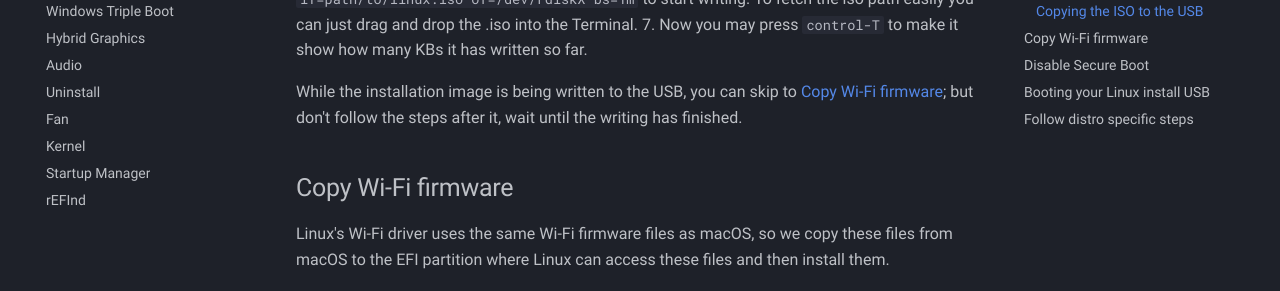
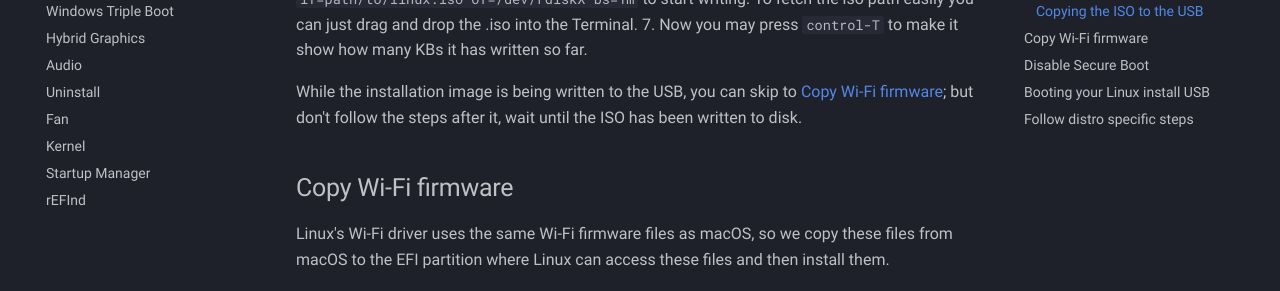
Before and after one commit to t2linux/wiki, an MkDocs documentation site: the page built from docs/guides/preinstall.md, in a window 1280 px wide and 900 px high, scrolled down 1565 px. Shown: the part 178-469 px from the top of the window. Built offline with MkDocs 1.6.1 and Material for MkDocs 9.7.7, drawn with Linux system fonts in a browser that asks for light colours; comment, search, counter and statistics services are not loaded.

Commit message:
Updated "has been written"

```diff
--- a/docs/guides/preinstall.md
+++ b/docs/guides/preinstall.md
@@ -45,7 +45,7 @@ Or you can use the macOS terminal:
 6. Run `sudo dd if=path/to/linux.iso of=/dev/rdiskX bs=1m` to start writing. To fetch the iso path easily you can just drag and drop the .iso into the Terminal.
 7. Now you may press `control-T` to make it show how many KBs it has written so far.
 
-While the installation image is being written to the USB, you can skip to [Copy Wi-Fi firmware](#copy-wi-fi-firmware); but don't follow the steps after it, wait until the writing has finished.
+While the installation image is being written to the USB, you can skip to [Copy Wi-Fi firmware](#copy-wi-fi-firmware); but don't follow the steps after it, wait until the ISO has been written to disk.
 
 ## Copy Wi-Fi firmware
 
```
